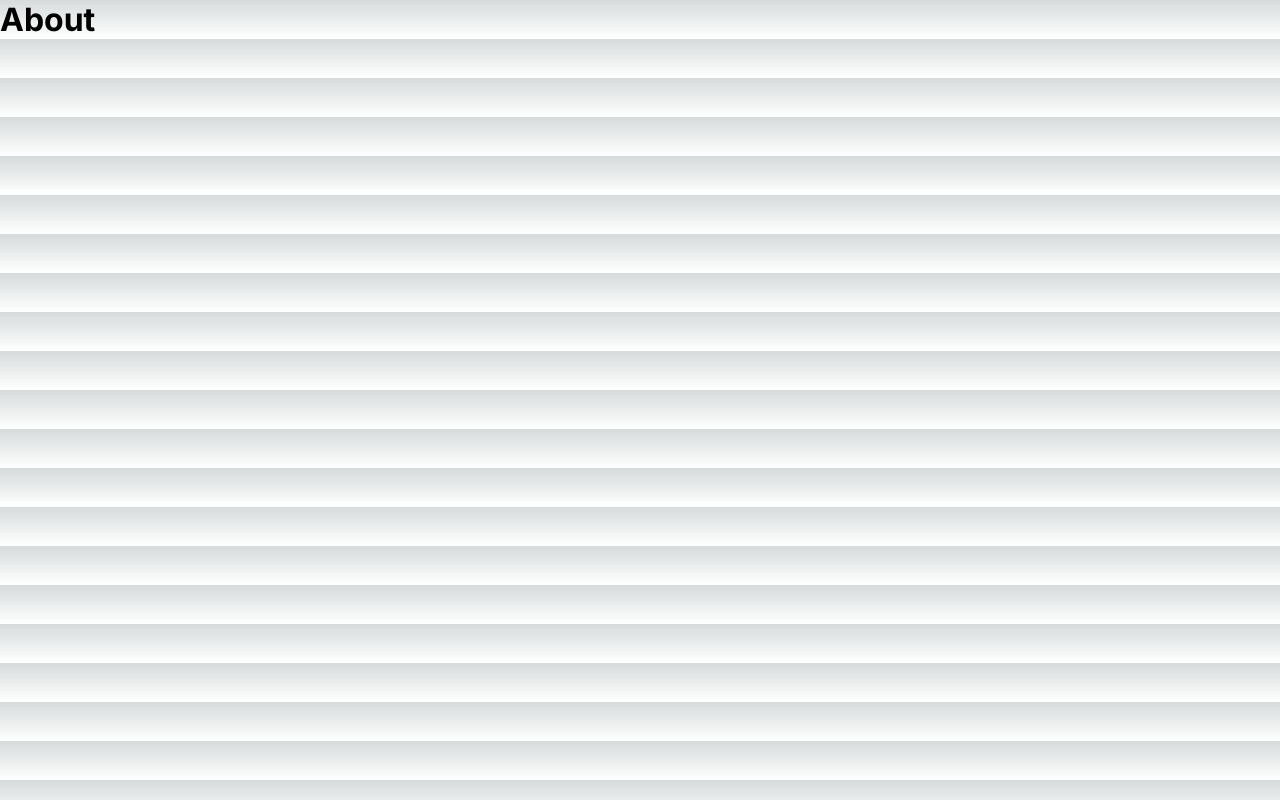
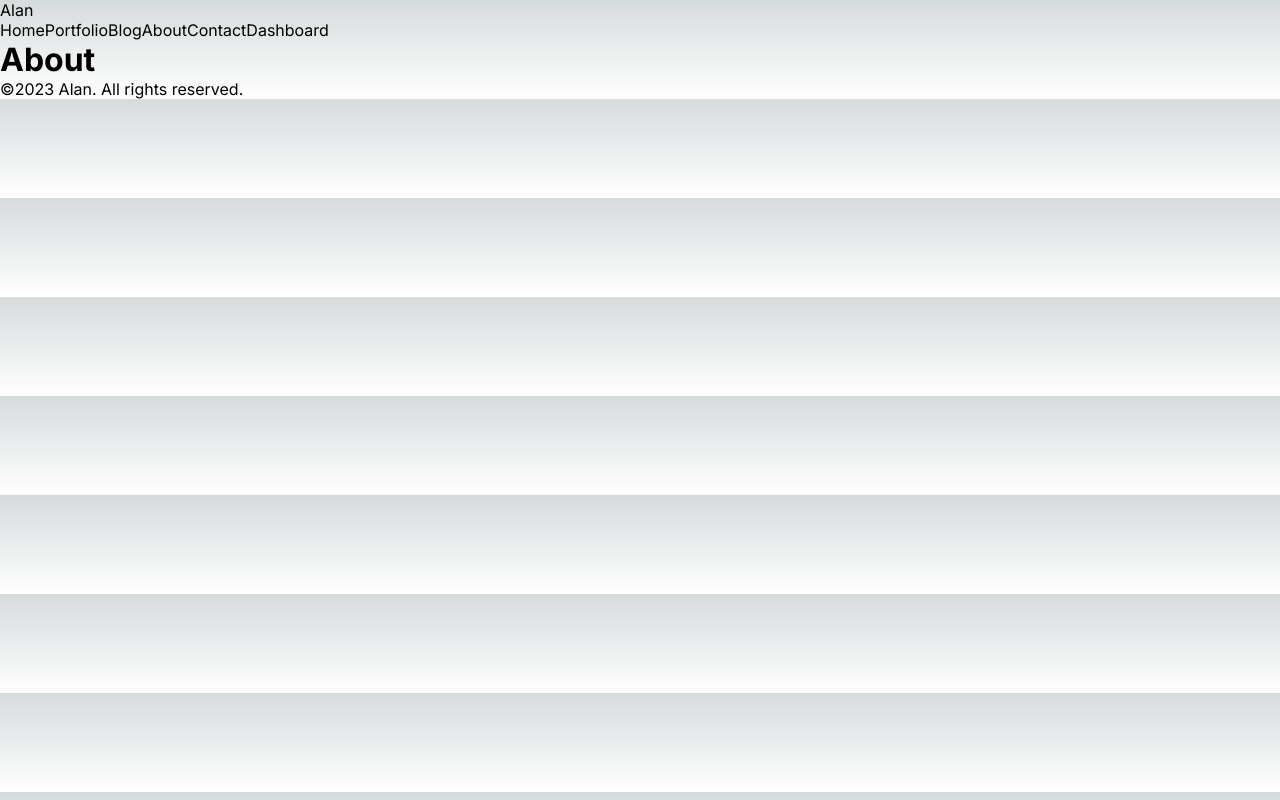
Before and after one commit to Alanthadathil/Next_Blog, a Next.js app: page /about in a window 1280 px wide. Built offline with nearby package versions, Linux system fonts and the light colour scheme.

Commit message:
Layout footer and navbar completed

```diff
--- a/src/app/about/page.jsx
+++ b/src/app/about/page.jsx
@@ -1,7 +1,11 @@
-export default function About() {
+import React from "react";
+
+function page() {
     return (
         <div>
             <h1>About</h1>
         </div>
     );
 }
+
+export default page;
--- a/src/app/blog/page.jsx
+++ b/src/app/blog/page.jsx
@@ -1,7 +1,11 @@
-export default function Blog() {
+import React from "react";
+
+function page() {
     return (
         <div>
             <h1>Blog</h1>
         </div>
     );
 }
+
+export default page;
--- a/src/app/contact/page.jsx
+++ b/src/app/contact/page.jsx
@@ -1,7 +1,11 @@
-export default function Portfolio() {
+import React from "react";
+
+function page() {
     return (
         <div>
             <h1>Portfolio</h1>
         </div>
     );
 }
+
+export default page;
--- a/src/app/layout.js
+++ b/src/app/layout.js
@@ -1,5 +1,7 @@
 import "./globals.css";
 import { Inter } from "next/font/google";
+import Footer from "../components/footer/Footer";
+import Navbar from "../components/navbar/Navbar";
 
 const inter = Inter({ subsets: ["latin"] });
 
@@ -11,7 +13,11 @@
 export default function RootLayout({ children }) {
     return (
         <html lang="en">
-            <body className={inter.className}>{children}</body>
+            <body className={inter.className}>
+                <Navbar />
+                {children}
+                <Footer />
+            </body>
         </html>
     );
 }
--- /dev/null
+++ b/src/components/footer/Footer.jsx
@@ -0,0 +1,12 @@
+import React from "react";
+
+function Footer() {
+    return (
+        <div>
+            <div>&#169;2023 Alan. All rights reserved.</div>
+            <div></div>
+        </div>
+    );
+}
+
+export default Footer;
--- /dev/null
+++ b/src/components/navbar/Navbar.jsx
@@ -0,0 +1,52 @@
+import Link from "next/link";
+import React from "react";
+
+const links = [
+    {
+        id: 1,
+        title: "Home",
+        url: "/",
+    },
+    {
+        id: 2,
+        title: "Portfolio",
+        url: "/portfolio",
+    },
+    {
+        id: 3,
+        title: "Blog",
+        url: "/blog",
+    },
+    {
+        id: 4,
+        title: "About",
+        url: "/about",
+    },
+    {
+        id: 5,
+        title: "Contact",
+        url: "/contact",
+    },
+    {
+        id: 6,
+        title: "Dashboard",
+        url: "/dashboard",
+    },
+];
+
+function Navbar() {
+    return (
+        <div>
+            <Link href={"/"}>Alan</Link>
+            <div>
+                {links.map((link) => (
+                    <Link key={link.id} href={link.url}>
+                        {link.title}
+                    </Link>
+                ))}
+            </div>
+        </div>
+    );
+}
+
+export default Navbar;
```
Also changed, not shown: src/app/blog/layout.jsx (deleted, +0 -11 lines), src/app/dashboard/page.jsx (+7 -5 lines).
